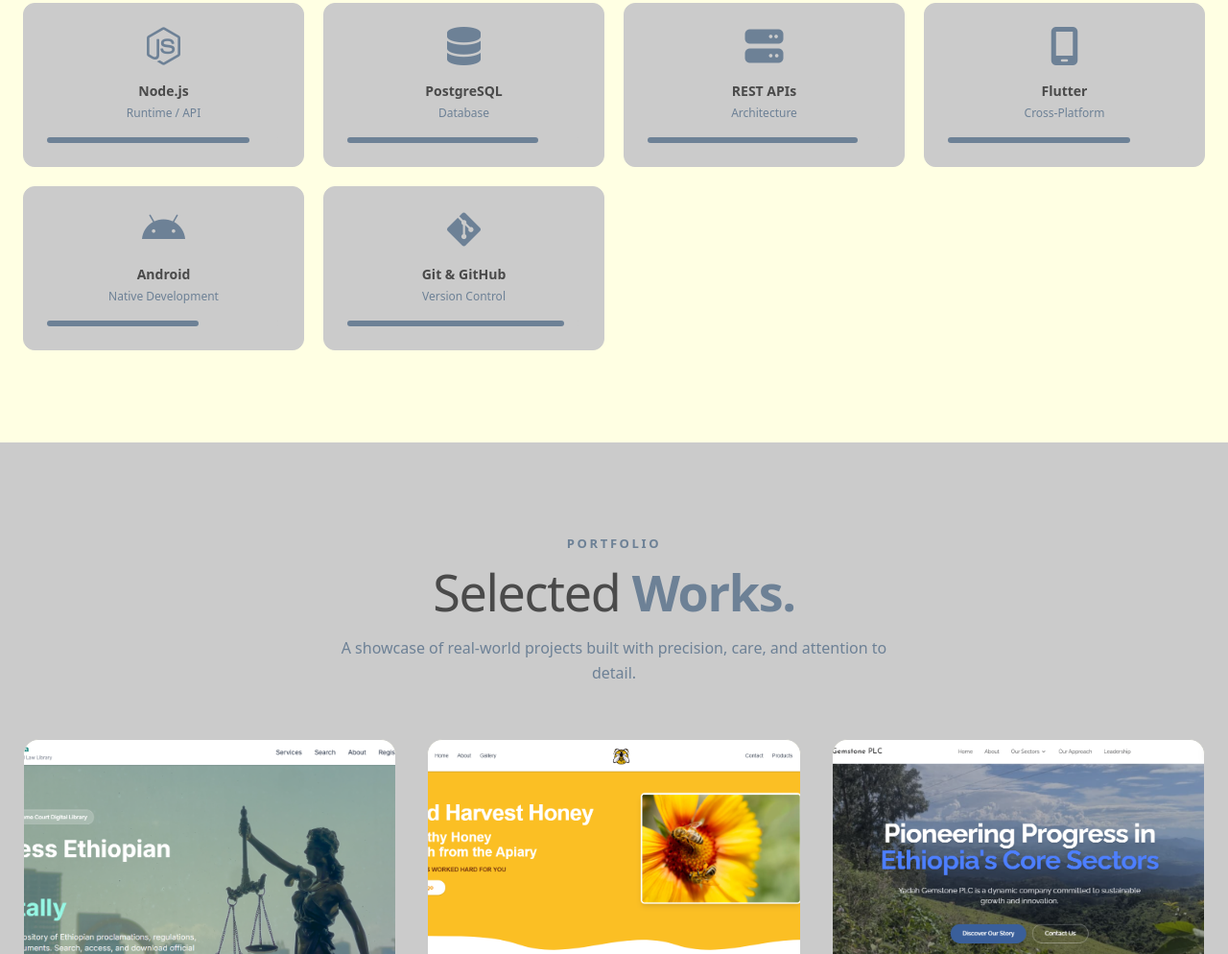
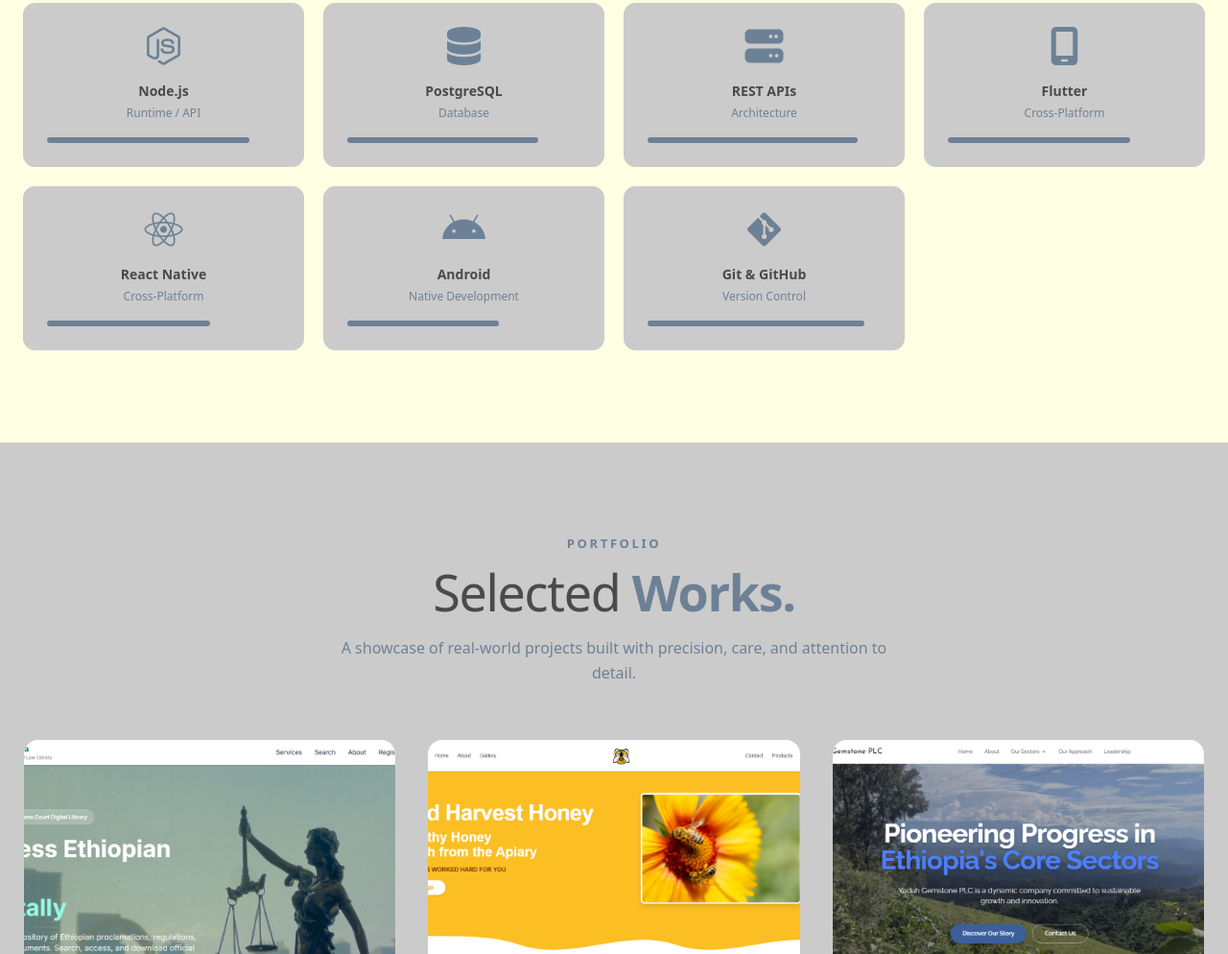
Before and after one commit to Bikat1995/Portfolio, a plain HTML site: page index.html in a window 1280 px wide. Shown: the part 2068-3062 px from the top of the page at 96% size. Drawn offline with nearby package versions, Linux system fonts and the light colour scheme.

Commit message:
Add React Native to skills section

```diff
--- a/index.html
+++ b/index.html
@@ -345,6 +345,19 @@
                             </div>
                             <div class="w-full bg-[#CBCBCB] rounded-full h-1.5">
                                 <div class="bg-[#6D8196] h-1.5 rounded-full skill-bar" style="width: 0%" data-width="78%"></div>
+                            </div>
+                        </div>
+                    </div>
+
+                    <div class="arsenal-card" data-category="mobile">
+                        <div class="bg-[#CBCBCB] border border-[#CBCBCB] rounded-xl p-6 flex flex-col items-center gap-4 hover:shadow-md hover:border-[#6D8196] transition-all duration-300 group">
+                            <i class="fa-brands fa-react text-[40px] text-[#6D8196] group-hover:text-[#6D8196] transition-colors duration-300"></i>
+                            <div class="text-center">
+                                <p class="text-[#4A4A4A] font-semibold text-[14px]">React Native</p>
+                                <p class="text-[#6D8196] text-[12px] mt-1">Cross-Platform</p>
+                            </div>
+                            <div class="w-full bg-[#CBCBCB] rounded-full h-1.5">
+                                <div class="bg-[#6D8196] h-1.5 rounded-full skill-bar" style="width: 0%" data-width="70%"></div>
                             </div>
                         </div>
                     </div>
```
